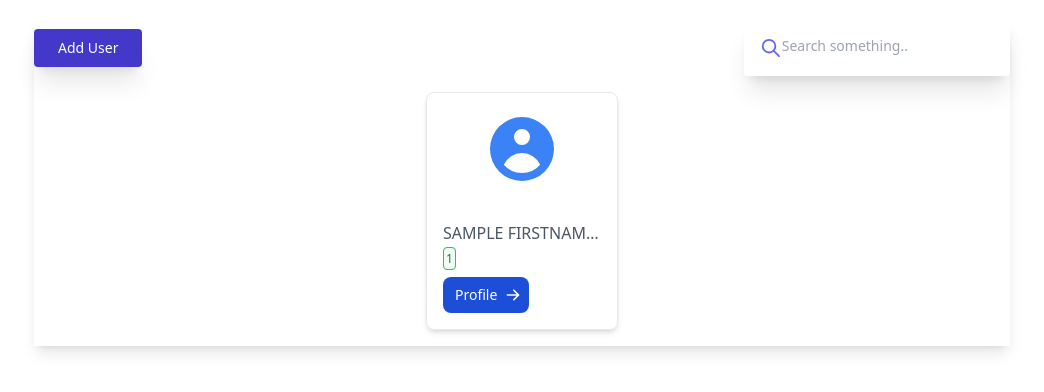
After one commit to olamidem/sms, a PHP site: the page made by private/views/students.view.php in a window 1280 px wide. The commit adds this page. Shown: the top 392 px of the page, without its empty margins (118-1162 px from the left). Run offline with PHP 8.4, Linux system fonts and the light colour scheme; tables that the repository leaves empty or names only in its code hold one stand-in row (values such as "Sample post"); the template is opened without the code that fills it: most values are stand-ins (such as "Sample title", 1, 10 or a date in 2020); style sheets or scripts are compiled from the project's sources; some libraries are stand-ins or nearby versions.

```diff
--- a/private/views/profile.view.php
+++ b/private/views/profile.view.php
@@ -40,6 +40,12 @@
                             <td class="px-2 py-1 text-gray-500 font-bold">Gender:</td>
                             <td class="px-2 py-1 capitalize">
                                 <?= esc($row->gender) ?>
+                            </td>
+                        </tr>
+                        <tr>
+                            <td class="px-2 py-1 text-gray-500 font-bold">Rank:</td>
+                            <td class="px-2 py-1 capitalize">
+                                <?= esc(str_replace("_", " ", $row->rank)) ?>
                             </td>
                         </tr>
                         <tr>
--- /dev/null
+++ b/private/views/students.view.php
@@ -0,0 +1,74 @@
+<?php $this->view('includes/header') ?>
+<?php $this->view('includes/nav') ?>
+
+<div class="container mx-auto shadow-lg">
+    <div class="sm:flex items-center justify-between sm:flex-wrap mt-5">
+
+
+        <a href="<?= ROOT ?>/signup?mode=students">
+            <button
+                class="focus:ring-2 shadow-xl focus:ring-offset-2 focus:ring-indigo-600 mt-4 sm:mt-0 inline-flex items-start justify-start px-6 py-3 bg-indigo-700 hover:bg-gray-700 focus:outline-none rounded">
+                <p class="text-sm font-medium leading-none text-white">Add User</p>
+            </button>
+        </a>
+        <form action="">
+            <div class="p-4 rounded bg-white text-indigo-500 shadow-xl flex md:flex-row">
+                <svg xmlns="http://www.w3.org/2000/svg" class="h-6 w-6" fill="none" viewBox="0 0 24 24"
+                    stroke="currentColor">
+                    <path stroke-linecap="round" stroke-linejoin="round" stroke-width="2"
+                        d="M21 21l-6-6m2-5a7 7 0 11-14 0 7 7 0 0114 0z" />
+                </svg>
+                <input class="peer h-full w-full outline-none text-sm text-gray-700 pr-2" type="text" id="search"
+                    placeholder="Search something.." />
+            </div>
+        </form>
+    </div>
+
+    <div class="flex flex-col md:flex-row gap-3 mt-4 flex-wrap items-center justify-center">
+
+        <?php if ($rows): ?>
+            <?php foreach ($rows as $row): ?>
+
+
+                <div class="mb-4 w-48 max-w-auto shadow-md border border-gray-200 rounded-lg dark:bg-gray-200 ">
+                    <div class=" h-28 w-full checker-bg flex items-center justify-center p-4 text-blue-500">
+                        <svg xmlns="http://www.w3.org/2000/svg" class="h-20 w-20" viewBox="0 0 20 20" fill="currentColor">
+                            <path fill-rule="evenodd"
+                                d="M18 10a8 8 0 11-16 0 8 8 0 0116 0zm-6-3a2 2 0 11-4 0 2 2 0 014 0zm-2 4a5 5 0 00-4.546 2.916A5.986 5.986 0 0010 16a5.986 5.986 0 004.546-2.084A5 5 0 0010 11z"
+                                clip-rule="evenodd" />
+                        </svg>
+                    </div>
+                    <div class="p-4 ">
+                        <div class="flex items-center justify-between ">
+                            <h1 class="text-gray-600 uppercase font-medium truncate hover:text-clip">
+                                <?= $row->firstname ?>
+                                <?= $row->lastname ?>
+                            </h1>
+                        </div>
+                        <span
+                            class="capitalize text-xs bg-green-50 p-0.5 border-green-500 border rounded text-green-700 font-medium select-none">
+                            <?= str_replace("_", " ", $row->rank); ?><br />
+                        </span>
+
+                        <a href="<?= ROOT ?>/profile/<?= $row->user_id ?>"
+                            class="mt-2 text-white bg-blue-700 hover:bg-gray-700 focus:ring-4 focus:ring-blue-300 font-medium rounded-lg text-sm px-3 py-2 text-center inline-flex items-center  dark:bg-blue-600 dark:hover:bg-blue-700 dark:focus:ring-blue-800">
+                            Profile
+                            <svg class="-mr-1 ml-2 h-4 w-4" fill="currentColor" viewBox="0 0 20 20"
+                                xmlns="http://www.w3.org/2000/svg">
+                                <path fill-rule="evenodd"
+                                    d="M10.293 3.293a1 1 0 011.414 0l6 6a1 1 0 010 1.414l-6 6a1 1 0 01-1.414-1.414L14.586 11H3a1 1 0 110-2h11.586l-4.293-4.293a1 1 0 010-1.414z"
+                                    clip-rule="evenodd">
+                                </path>
+                            </svg>
+                        </a>
+                    </div>
+                </div>
+            <?php endforeach; ?>
+        <?php else: ?>
+            <h4 class="font-bold mb-4">No students were found at this time</h4>
+        <?php endif; ?>
+
+    </div>
+</div>
+
+<?php $this->view('includes/footer') ?>
```
Also changed, not shown: private/controllers/Signup.php (+6 -3 lines), private/controllers/Students.php (+15 -3 lines), private/controllers/Users.php (+5 -3 lines), private/views/signup.view.php (+23 -0 lines).
